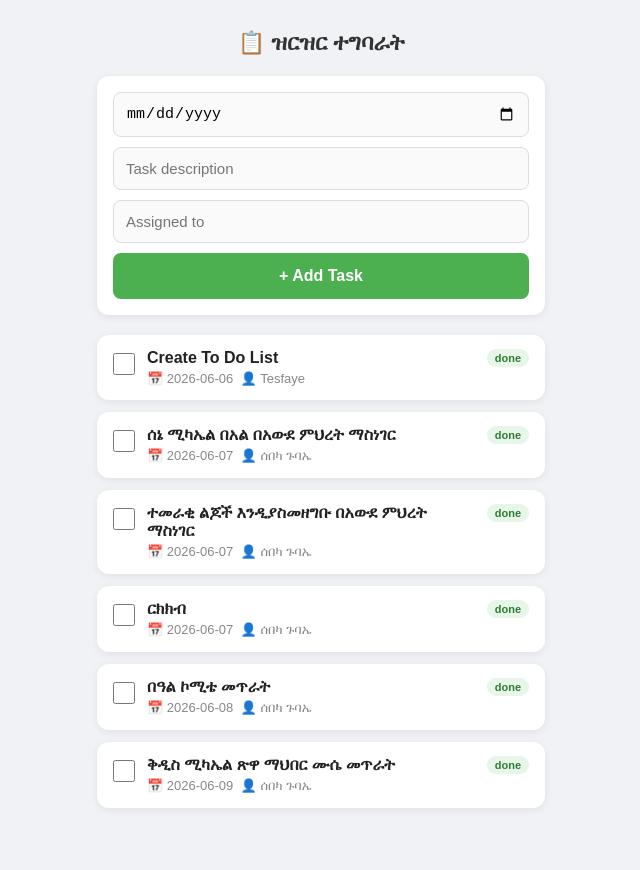
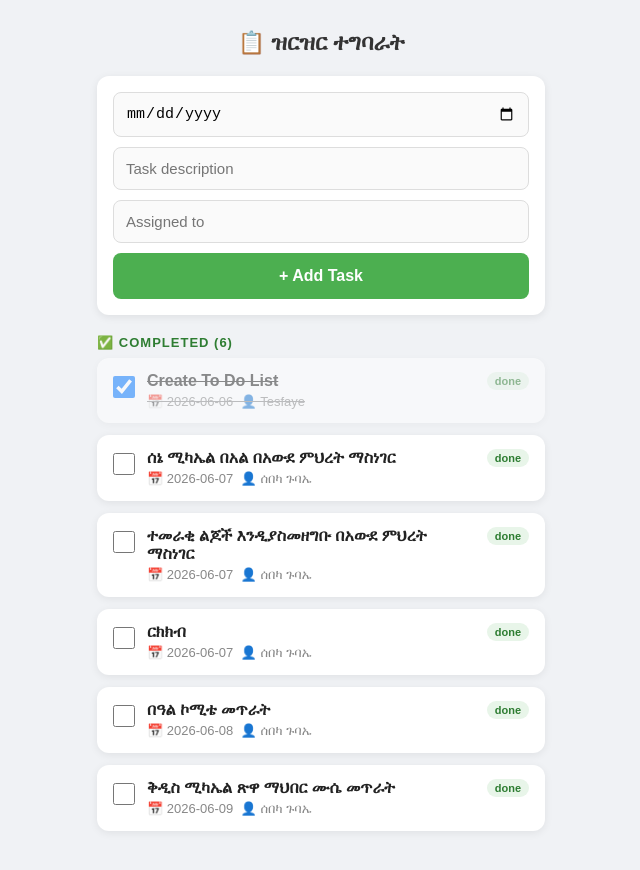
Before and after one commit to tenesami/Todo, a plain HTML site: page index.html in a window 1280 px wide. Shown: the whole page, without its empty margins (319-959 px from the left). Drawn offline with Linux system fonts and the light colour scheme.

Commit message:
add done functionality

```diff
--- a/todo_app.js
+++ b/todo_app.js
@@ -1,18 +1,15 @@
 let todos = [
-    { date: "2026-06-06", task: "Create To Do List", assigned_to: "Tesfaye", status: "done" },
-    { date: "2026-06-07", task: "ሰኔ ሚካኤል በአል በአውደ ምህረት ማስነገር", assigned_to: "ሰበካ ጉባኤ", status: "done" },
-    { date: "2026-06-07", task: "ተመራቂ ልጆች እንዲያስመዘግቡ በአውደ ምህረት ማስነገር", assigned_to: "ሰበካ ጉባኤ", status: "done" },
-    { date: "2026-06-07", task: "ርክክብ", assigned_to: "ሰበካ ጉባኤ", status: "done" },
-    { date: "2026-06-08", task: "በዓል ኮሚቴ መጥራት", assigned_to: "ሰበካ ጉባኤ", status: "done" },
-    { date: "2026-06-09", task: "ቅዲስ ሚካኤል ጽዋ ማህበር ሙሴ መጥራት", assigned_to: "ሰበካ ጉባኤ", status: "done" }
+    { date: "2026-06-06", task: "Create To Do List", assigned_to: "Tesfaye", status: "done", checked: true },
+    { date: "2026-06-07", task: "ሰኔ ሚካኤል በአል በአውደ ምህረት ማስነገር", assigned_to: "ሰበካ ጉባኤ", status: "done", checked: false },
+    { date: "2026-06-07", task: "ተመራቂ ልጆች እንዲያስመዘግቡ በአውደ ምህረት ማስነገር", assigned_to: "ሰበካ ጉባኤ", status: "done", checked: false },
+    { date: "2026-06-07", task: "ርክክብ", assigned_to: "ሰበካ ጉባኤ", status: "done", checked: false },
+    { date: "2026-06-08", task: "በዓል ኮሚቴ መጥራት", assigned_to: "ሰበካ ጉባኤ", status: "done", checked: false },
+    { date: "2026-06-09", task: "ቅዲስ ሚካኤል ጽዋ ማህበር ሙሴ መጥራት", assigned_to: "ሰበካ ጉባኤ", status: "done", checked: false }
 
 ];
 
-function render() {
-    const list = document.getElementById("taskList");
-    list.innerHTML = "";
-    todos.forEach((t, i) => {
-                list.innerHTML += `
+function makeCard(t, i) {
+    return `
     <div class="task-card ${t.checked ? "crossed" : ""}">
       <input class="task-checkbox" type="checkbox" ${t.checked ? "checked" : ""} onchange="toggleCross(${i}, this.checked)" />
       <div class="task-body">
@@ -24,7 +21,30 @@ function render() {
         ${t.status === "pending" ? `<button class="btn-done" onclick="markDone(${i})">Done</button>` : ""}
       </div>
     </div>`;
+}
+
+function render() {
+  const list = document.getElementById("taskList");
+  list.innerHTML = "";
+
+  const pending = todos.filter(t => t.status === "pending");
+  const done    = todos.filter(t => t.status === "done");
+
+  // Pending section
+  if (pending.length > 0) {
+    list.innerHTML += `<div class="section-label">📌 Pending (${pending.length})</div>`;
+    todos.forEach((t, i) => {
+      if (t.status === "pending") list.innerHTML += makeCard(t, i);
     });
+  }
+
+  // Done section
+  if (done.length > 0) {
+    list.innerHTML += `<div class="section-label done-label">✅ Completed (${done.length})</div>`;
+    todos.forEach((t, i) => {
+      if (t.status === "done") list.innerHTML += makeCard(t, i);
+    });
+  }
 }
 
 function addTask() {
--- a/todo_style.css
+++ b/todo_style.css
@@ -153,3 +153,16 @@ h1 {
 .btn-done:active {
     background: #1976D2;
 }
+
+.section-label {
+    font-size: 13px;
+    font-weight: bold;
+    color: #e65100;
+    text-transform: uppercase;
+    letter-spacing: 1px;
+    margin: 16px 0 8px;
+}
+
+.done-label {
+    color: #2e7d32;
+}
```
Lines whose indentation alone changed are shown as unchanged.
